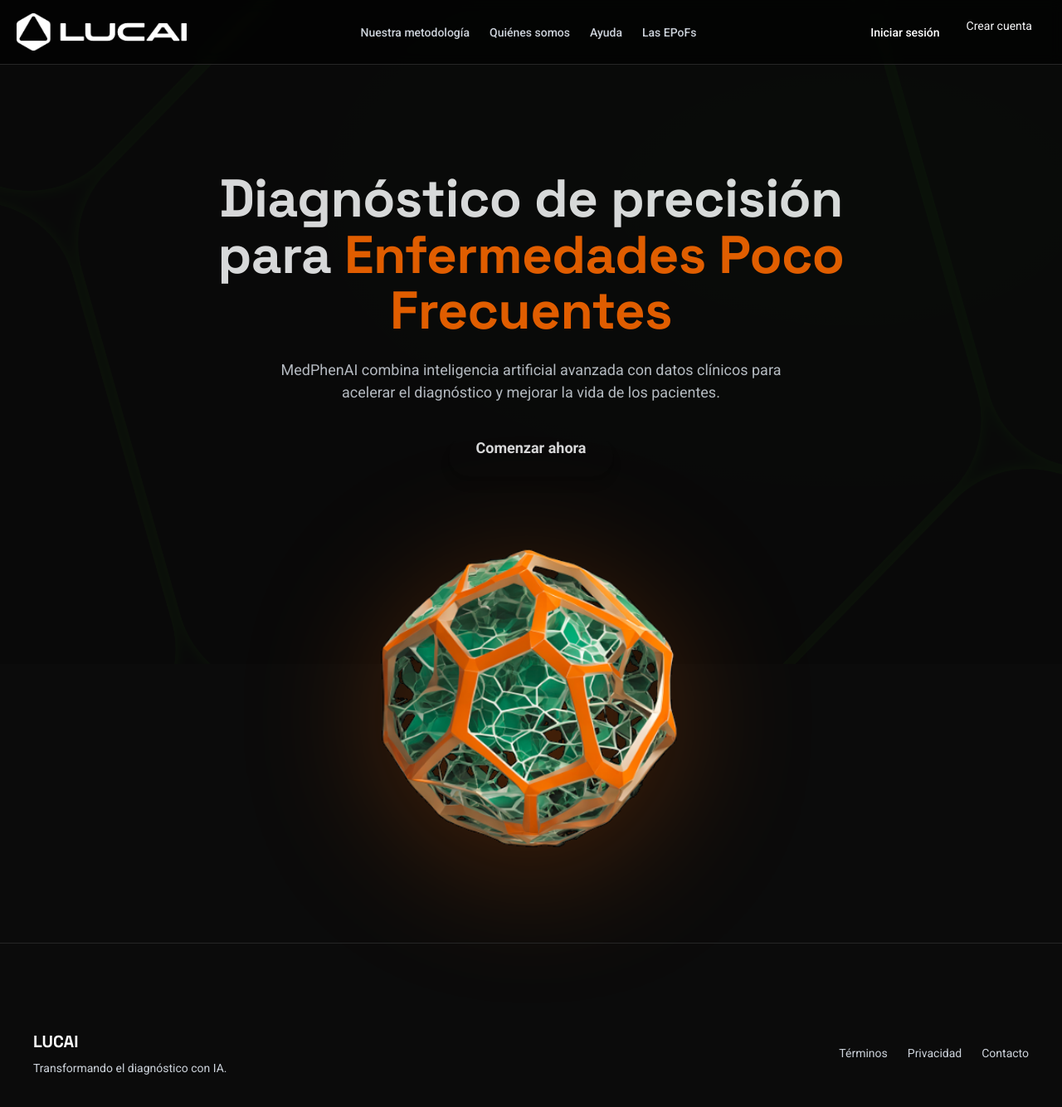
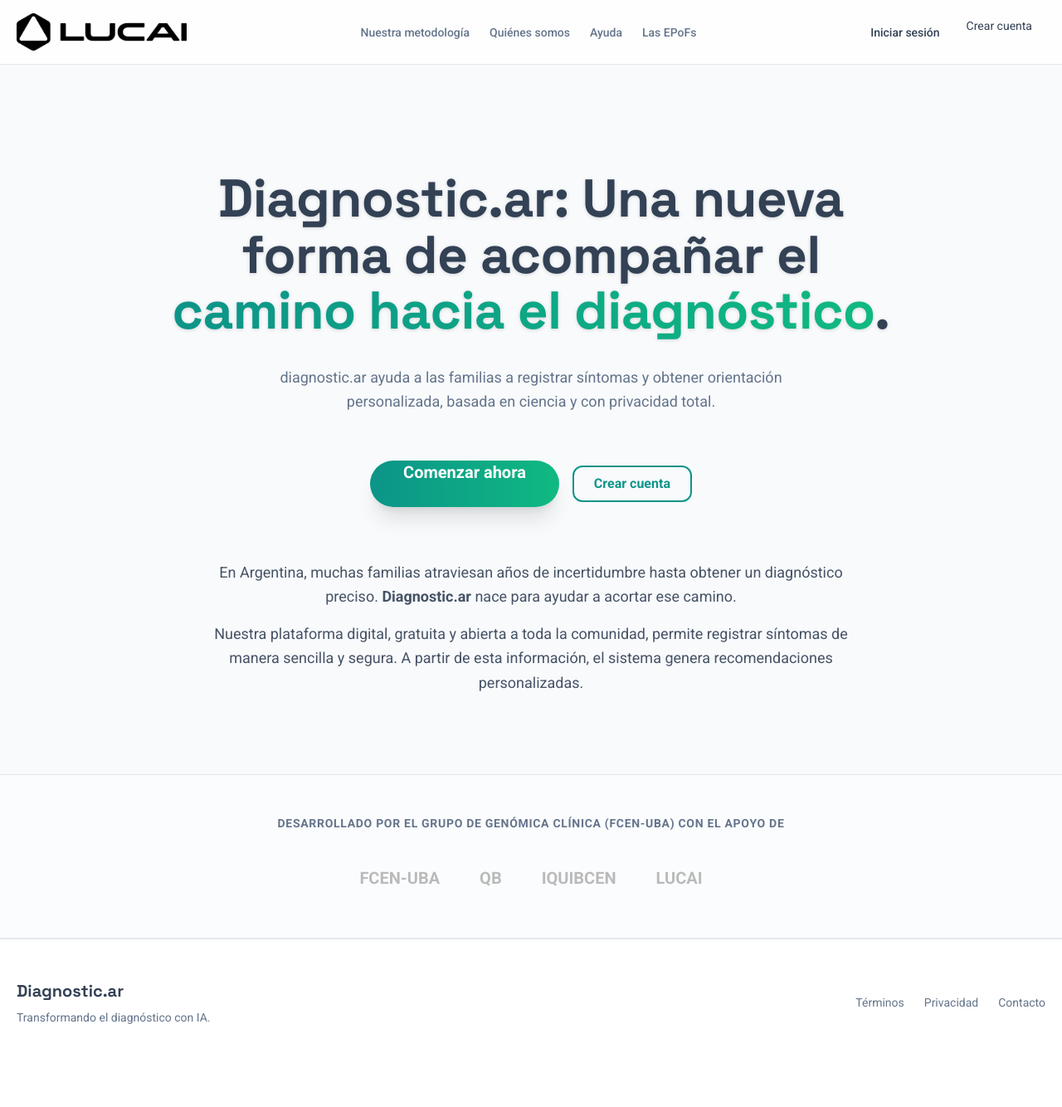
Before and after one commit to MateAlv/diagnosticar-plataforma, a Next.js app in the folder frontend/: page /home in a window 1280 px wide. Shown: the top 1334 px of the page at 83% size. After the commit the page ends 1284 px from the top, so only its background shows below. Built offline with nearby package versions, Linux system fonts and the light colour scheme; no server answers.

Commit message:
cambios marce 1

```diff
--- a/frontend/src/app/home/page.tsx
+++ b/frontend/src/app/home/page.tsx
@@ -10,35 +10,33 @@
   const router = useRouter();
 
   return (
-    <main className="page-root relative">
-      <div className="hex-zoomed" aria-hidden />
-
+    <main className="page-root relative min-h-screen bg-[var(--lu-surface)] text-[var(--lu-text)]">
       {/* Header */}
-      <header className="header-dark">
+      <header className="sticky top-0 z-20 w-full backdrop-blur-md bg-white/80 border-b border-[var(--lu-border)]">
         <div className="mx-auto max-w-7xl flex items-center justify-between px-5 py-4">
-          {/* Logo */}
+          {/* Logo - Invertido para fondo claro */}
           <Link href="/" className="flex items-center gap-3" aria-label="Ir al inicio">
             <Image
               src="/brand/logo.png"
-              alt="LUCAI"
+              alt="Diagnostic.ar"
               width={140}
               height={32}
-              className="brand-logo"
+              className="brand-logo invert"
               priority
             />
           </Link>
 
-          <nav className="hidden md:flex items-center gap-6 text-sm font-medium text-[color:var(--lu-subtle)]">
-            <Link href="#metodologia" className="hover:text-white transition-colors">
+          <nav className="hidden md:flex items-center gap-6 text-sm font-medium text-[var(--lu-subtle)]">
+            <Link href="#metodologia" className="hover:text-[var(--lu-accent)] transition-colors">
               Nuestra metodología
             </Link>
-            <Link href="#quienes-somos" className="hover:text-white transition-colors">
+            <Link href="#quienes-somos" className="hover:text-[var(--lu-accent)] transition-colors">
               Quiénes somos
             </Link>
-            <Link href="#ayuda" className="hover:text-white transition-colors">
+            <Link href="#ayuda" className="hover:text-[var(--lu-accent)] transition-colors">
               Ayuda
             </Link>
-            <Link href="#epofs" className="hover:text-white transition-colors">
+            <Link href="#epofs" className="hover:text-[var(--lu-accent)] transition-colors">
               Las EPoFs
             </Link>
           </nav>
@@ -46,7 +44,7 @@
           <div className="flex items-center gap-4">
             {!user ? (
               <>
-                <Link href="/login" className="text-sm font-medium text-white hover:text-[color:var(--lu-accent)] transition-colors">
+                <Link href="/login" className="text-sm font-medium text-[var(--lu-text)] hover:text-[var(--lu-accent)] transition-colors">
                   Iniciar sesión
                 </Link>
                 <Link href="/sign-up" className="btn-primary h-9 px-4 rounded-md text-sm">
@@ -63,47 +61,68 @@
       </header>
 
       {/* Hero Section */}
-      <section className="mx-auto max-w-7xl px-5 pt-20 pb-16 lg:pt-32 lg:pb-24 text-center">
-        <div className="max-w-3xl mx-auto space-y-6">
-          <h1 className="hero-title">
-            Diagnóstico de precisión para <span className="text-[color:var(--lu-accent)]">Enfermedades Poco Frecuentes</span>
+      <section className="relative mx-auto max-w-7xl px-5 pt-20 pb-16 lg:pt-32 lg:pb-24 text-center overflow-hidden">
+
+        {/* Breathing Background Animation */}
+        <div className="absolute top-1/2 left-1/2 -translate-x-1/2 -translate-y-1/2 w-[600px] h-[600px] bg-gradient-to-r from-[var(--lu-accent-light)] to-[var(--lu-accent)] rounded-full blur-3xl opacity-20 animate-breathe -z-10 pointer-events-none" />
+
+        <div className="max-w-4xl mx-auto space-y-8 relative z-10">
+          <h1 className="hero-title text-5xl md:text-6xl font-bold tracking-tight text-[var(--lu-text)] drop-shadow-sm">
+            Diagnostic.ar: Una nueva forma de acompañar el <span className="text-transparent bg-clip-text bg-gradient-to-r from-[var(--lu-accent)] to-[var(--lu-green)]">camino hacia el diagnóstico</span>.
           </h1>
-          <p className="hero-sub mx-auto max-w-2xl">
-            MedPhenAI combina inteligencia artificial avanzada con datos clínicos para acelerar el diagnóstico y mejorar la vida de los pacientes.
+          <p className="hero-sub mx-auto max-w-2xl text-xl text-[var(--lu-subtle)] leading-relaxed">
+            diagnostic.ar ayuda a las familias a registrar síntomas y obtener orientación personalizada, basada en ciencia y con privacidad total.
           </p>
 
-          <div className="flex items-center justify-center gap-4 pt-4">
-            <Link href="/medphenai/nuevo" className="btn-primary h-12 px-8 rounded-full text-lg font-semibold shadow-lg hover:shadow-xl transition-all">
+          <div className="flex flex-col sm:flex-row items-center justify-center gap-4 pt-6">
+            <Link href="/medphenai/demo" className="btn-primary h-14 px-10 rounded-full text-xl font-semibold shadow-xl hover:shadow-2xl hover:-translate-y-1 transition-all bg-gradient-to-r from-[var(--lu-accent)] to-[var(--lu-green)] text-white border-none">
               Comenzar ahora
             </Link>
+            <Link href="/sign-up" className="btn-outline h-14 px-10 rounded-full text-xl font-semibold border-2 border-[var(--lu-accent)] text-[var(--lu-accent)] hover:bg-[var(--lu-accent)] hover:text-white transition-all">
+              Crear cuenta
+            </Link>
+          </div>
+
+          <div className="pt-8 max-w-3xl mx-auto text-lg text-[var(--lu-text)] opacity-90 leading-relaxed">
+            <p>
+              En Argentina, muchas familias atraviesan años de incertidumbre hasta obtener un diagnóstico preciso. <strong>Diagnostic.ar</strong> nace para ayudar a acortar ese camino.
+            </p>
+            <p className="mt-4">
+              Nuestra plataforma digital, gratuita y abierta a toda la comunidad, permite registrar síntomas de manera sencilla y segura. A partir de esta información, el sistema genera recomendaciones personalizadas.
+            </p>
           </div>
         </div>
+      </section>
 
-        <div className="mt-16 relative flex justify-center">
-          <Image
-            src="/brand/pelota-luca.png"
-            alt="MedPhenAI Sphere"
-            width={600}
-            height={600}
-            className="brand-sphere-large animate-float"
-            priority
-          />
+      {/* Logos Section */}
+      <section className="py-12 bg-white/50 border-y border-[var(--lu-border)]">
+        <div className="mx-auto max-w-7xl px-5 text-center">
+          <p className="text-sm font-semibold text-[var(--lu-subtle)] uppercase tracking-wider mb-8">
+            Desarrollado por el Grupo de Genómica Clínica (FCEN-UBA) con el apoyo de
+          </p>
+          <div className="flex flex-wrap justify-center items-center gap-12 opacity-70 grayscale hover:grayscale-0 transition-all duration-500">
+            {/* Placeholders for Logos - User to provide assets */}
+            <div className="h-12 flex items-center font-bold text-xl text-slate-400">FCEN-UBA</div>
+            <div className="h-12 flex items-center font-bold text-xl text-slate-400">QB</div>
+            <div className="h-12 flex items-center font-bold text-xl text-slate-400">IQUIBCEN</div>
+            <div className="h-12 flex items-center font-bold text-xl text-slate-400">LUCAI</div>
+          </div>
         </div>
       </section>
 
       {/* Footer */}
-      <footer className="footer-soft mt-auto">
+      <footer className="mt-auto border-t border-[var(--lu-border)] bg-white">
         <div className="mx-auto max-w-7xl px-5 py-12 flex flex-col md:flex-row justify-between items-center gap-6">
           <div className="text-center md:text-left">
-            <h2 className="text-xl font-bold text-white mb-2">LUCAI</h2>
-            <p className="text-sm text-[color:var(--lu-subtle)]">
+            <h2 className="text-xl font-bold text-[var(--lu-text)] mb-2">Diagnostic.ar</h2>
+            <p className="text-sm text-[var(--lu-subtle)]">
               Transformando el diagnóstico con IA.
             </p>
           </div>
-          <div className="flex gap-6 text-sm text-[color:var(--lu-subtle)]">
-            <Link href="#" className="hover:text-white transition-colors">Términos</Link>
-            <Link href="#" className="hover:text-white transition-colors">Privacidad</Link>
-            <a href="mailto:contacto@lucai.bio" className="hover:text-white transition-colors">Contacto</a>
+          <div className="flex gap-6 text-sm text-[var(--lu-subtle)]">
+            <Link href="#" className="hover:text-[var(--lu-accent)] transition-colors">Términos</Link>
+            <Link href="#" className="hover:text-[var(--lu-accent)] transition-colors">Privacidad</Link>
+            <a href="mailto:contacto@lucai.bio" className="hover:text-[var(--lu-accent)] transition-colors">Contacto</a>
           </div>
         </div>
       </footer>
--- a/frontend/src/app/layout.tsx
+++ b/frontend/src/app/layout.tsx
@@ -3,9 +3,9 @@
 import { Roboto, Sora, Space_Grotesk } from "next/font/google";
 import AuthProvider from "./auth-provider";
 
-const roboto = Roboto({ subsets: ["latin"], weight: ["400","500","700"], display: "swap" });
-const sora   = Sora({   subsets: ["latin"], weight: ["400","600","700","800"], display: "swap", variable: "--font-sora" });
-const spaceGrotesk = Space_Grotesk({ subsets: ["latin"], weight: ["400","500","600","700"], display: "swap", variable: "--font-space" });
+const roboto = Roboto({ subsets: ["latin"], weight: ["400", "500", "700"], display: "swap" });
+const sora = Sora({ subsets: ["latin"], weight: ["400", "600", "700", "800"], display: "swap", variable: "--font-sora" });
+const spaceGrotesk = Space_Grotesk({ subsets: ["latin"], weight: ["400", "500", "600", "700"], display: "swap", variable: "--font-space" });
 
 export const metadata = {
   title: "LUCAI — Chat",
@@ -18,8 +18,7 @@
     <html lang="es-AR">
       <body
         id="lucai-app"
-        className={`${roboto.className} ${sora.variable} ${spaceGrotesk.variable}`}
-        style={{ background: "#0b0b0b", color: "var(--lu-text)" }}
+        className={`${roboto.className} ${sora.variable} ${spaceGrotesk.variable} theme-medphenai`}
       >
         <AuthProvider>{children}</AuthProvider>
       </body>
--- a/frontend/src/app/sign-up/page.tsx
+++ b/frontend/src/app/sign-up/page.tsx
@@ -86,7 +86,22 @@
           <Image src="/brand/logo.png" alt="LUCAI" width={160} height={36} priority />
         </div>
 
-        <h2 className="kicker">Join LUCAI and co-create the future of bio-AI</h2>
+        <h2 className="kicker">Creá tu cuenta en Diagnostic.ar</h2>
+
+        <div className="mx-auto max-w-2xl mb-8 text-center space-y-4">
+          <div className="bg-blue-50 border border-blue-100 rounded-xl p-4 text-sm text-blue-800 text-left">
+            <p className="font-bold mb-2 flex items-center gap-2">
+              <svg width="16" height="16" viewBox="0 0 24 24" fill="none" stroke="currentColor" strokeWidth="2" strokeLinecap="round" strokeLinejoin="round"><path d="M12 22s8-4 8-10V5l-8-3-8 3v7c0 6 8 10 8 10z" /></svg>
+              Tu privacidad es nuestra prioridad
+            </p>
+            <ul className="list-disc list-inside space-y-1 opacity-90 ml-1">
+              <li><strong>No pedimos datos personales identificatorios</strong> (DNI, nombre real completo, etc.).</li>
+              <li>Podés usar un <strong>nombre de fantasía</strong> o apodo.</li>
+              <li>No compartimos tus datos con terceros ni enviamos spam.</li>
+              <li>La opción de re-contacto es totalmente opcional.</li>
+            </ul>
+          </div>
+        </div>
 
         <form
           onSubmit={handleSubmit}
@@ -95,7 +110,7 @@
         >
           <input
             className="pill-input"
-            placeholder="Nombre o apodo"
+            placeholder="Nombre de fantasía o Apodo"
             value={fullName}
             onChange={(event) => setFullName(event.target.value)}
             autoComplete="name"
```
Also changed, not shown: 2 other files (tests, documents, lock files or other folders).
